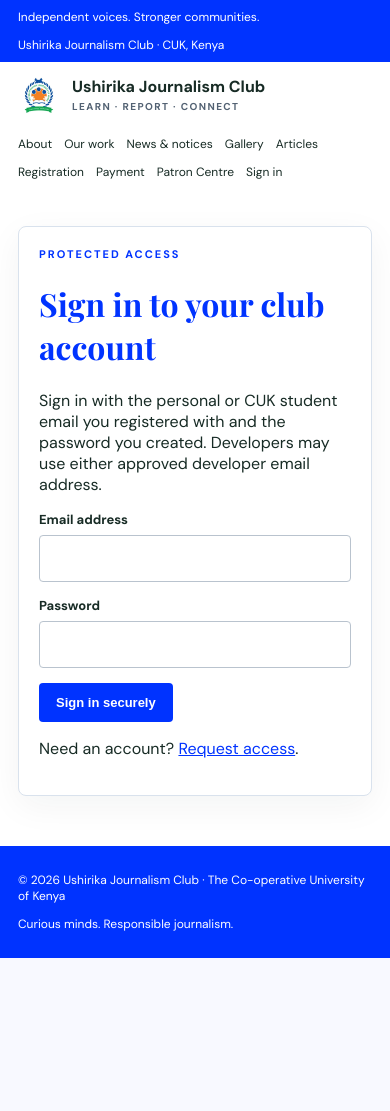
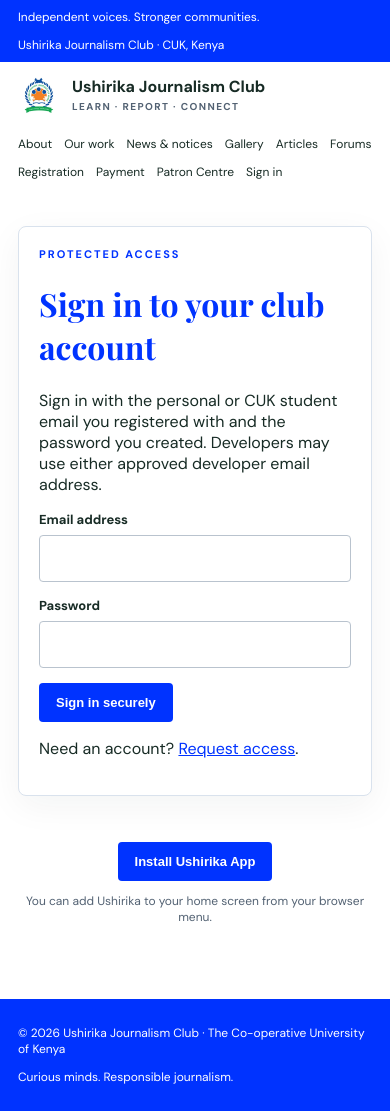
Before and after one commit to johnnychess43/ushirika-journalism-club, a Flask app: a page that uses templates/base.html in a window 390 px wide. Before the commit the page ends 958 px from the top, so only its background shows below. Run offline with Flask 3, Linux system fonts and the light colour scheme; some libraries are stand-ins or nearby versions.

Commit message:
Add responsive PWA metadata and install controls

```diff
--- a/templates/base.html
+++ b/templates/base.html
@@ -2,7 +2,13 @@
 <html lang="en">
 <head>
 <meta charset="utf-8"><meta name="viewport" content="width=device-width, initial-scale=1">
-<meta name="theme-color" content="#FF6600">
+<meta name="theme-color" content="#0033ff">
+<meta name="description" content="Ushirika Journalism Club — stories, events and member resources at The Co-operative University of Kenya.">
+<meta name="apple-mobile-web-app-capable" content="yes">
+<meta name="apple-mobile-web-app-status-bar-style" content="default">
+<meta name="apple-mobile-web-app-title" content="Ushirika Club">
+<link rel="manifest" href="{{ url_for('static', filename='manifest.webmanifest') }}">
+<link rel="apple-touch-icon" href="{{ url_for('cuk_logo') }}">
 <title>{% block title %}Ushirika Journalism Club{% endblock %}</title>
 <link rel="icon" type="image/png" href="{{ url_for('cuk_logo') }}">
 <link rel="preconnect" href="https://fonts.googleapis.com"><link rel="preconnect" href="https://fonts.gstatic.com" crossorigin>
@@ -25,12 +31,20 @@ header.nav{min-height:82px;display:flex;align-items:center;justify-content:space
 <header class="wrap nav">
 <a class="brand" href="{{ url_for('home') }}"><img src="{{ url_for('cuk_logo') }}" alt="Co-operative University of Kenya logo"><span>Ushirika Journalism Club<small>Learn · Report · Connect</small></span></a>
 <nav class="links" aria-label="Main navigation">
-<a href="{{ url_for('home') }}#about">About</a><a href="{{ url_for('home') }}#programmes">Our work</a><a href="{{ url_for('events') }}">News &amp; notices</a><a href="{{ url_for('gallery') }}">Gallery</a><a href="{{ url_for('articles') }}">Articles</a><a href="https://docs.google.com/forms/d/e/1FAIpQLSc3m2PFhIi9WA0-ftQU53tfVNd1hSU2qi0l-cvgP8YKUAnj-w/viewform" target="_blank" rel="noopener noreferrer">Registration</a><a href="{{ url_for('payment') }}">Payment</a><a href="{{ url_for('patron_centre') }}">Patron Centre</a>
+<a href="{{ url_for('home') }}#about">About</a><a href="{{ url_for('home') }}#programmes">Our work</a><a href="{{ url_for('events') }}">News &amp; notices</a><a href="{{ url_for('gallery') }}">Gallery</a><a href="{{ url_for('articles') }}">Articles</a><a href="{{ url_for('forums') }}">Forums</a><a href="{{ url_for('register') }}">Registration</a><a href="{{ url_for('payment') }}">Payment</a><a href="{{ url_for('patron_centre') }}">Patron Centre</a>
 {% if current_user.is_authenticated %}<a class="btn blue" href="{{ url_for('dashboard') }}">My dashboard</a><form method="post" action="{{ url_for('logout') }}" style="display:inline"><input type="hidden" name="csrf_token" value="{{ csrf_token() }}"><button type="submit" style="background:none;border:0;color:inherit;cursor:pointer;font:inherit">Sign out</button></form>{% else %}<a href="{{ url_for('login') }}">Sign in</a>{% endif %}
 </nav></header>
 <main class="wrap" style="min-height:40vh">
 {% with messages = get_flashed_messages(with_categories=true) %}{% if messages %}{% for category,message in messages %}<div class="alert {{ category }}">{{ message }}</div>{% endfor %}{% endif %}{% endwith %}
 {% block content %}{% endblock %}
 </main>
+<div class="wrap" style="padding:12px 0;text-align:center"><button class="btn blue" id="install-app" type="button" hidden>Install Ushirika App</button><p id="install-help" class="meta" aria-live="polite">You can add Ushirika to your home screen from your browser menu.</p></div>
 <footer class="footer"><div class="wrap"><span>© {{ 2026 }} Ushirika Journalism Club · The Co-operative University of Kenya</span><span>Curious minds. Responsible journalism.</span></div></footer>
+<script>
+if ("serviceWorker" in navigator) { window.addEventListener("load", () => navigator.serviceWorker.register("/service-worker.js").catch(() => {})); }
+let installPrompt; const installButton=document.getElementById("install-app"); const installHelp=document.getElementById("install-help");
+window.addEventListener("beforeinstallprompt", (event) => { event.preventDefault(); installPrompt=event; installButton.hidden=false; installHelp.textContent="Install the Ushirika member app on this device."; });
+installButton.addEventListener("click", async () => { if (!installPrompt) { installHelp.textContent="Open your browser menu and choose Install app or Add to Home Screen."; return; } installPrompt.prompt(); await installPrompt.userChoice; installPrompt=null; installButton.hidden=true; });
+window.addEventListener("appinstalled", () => { installButton.hidden=true; installHelp.textContent="Ushirika is installed on this device."; });
+</script>
 </body></html>
```
